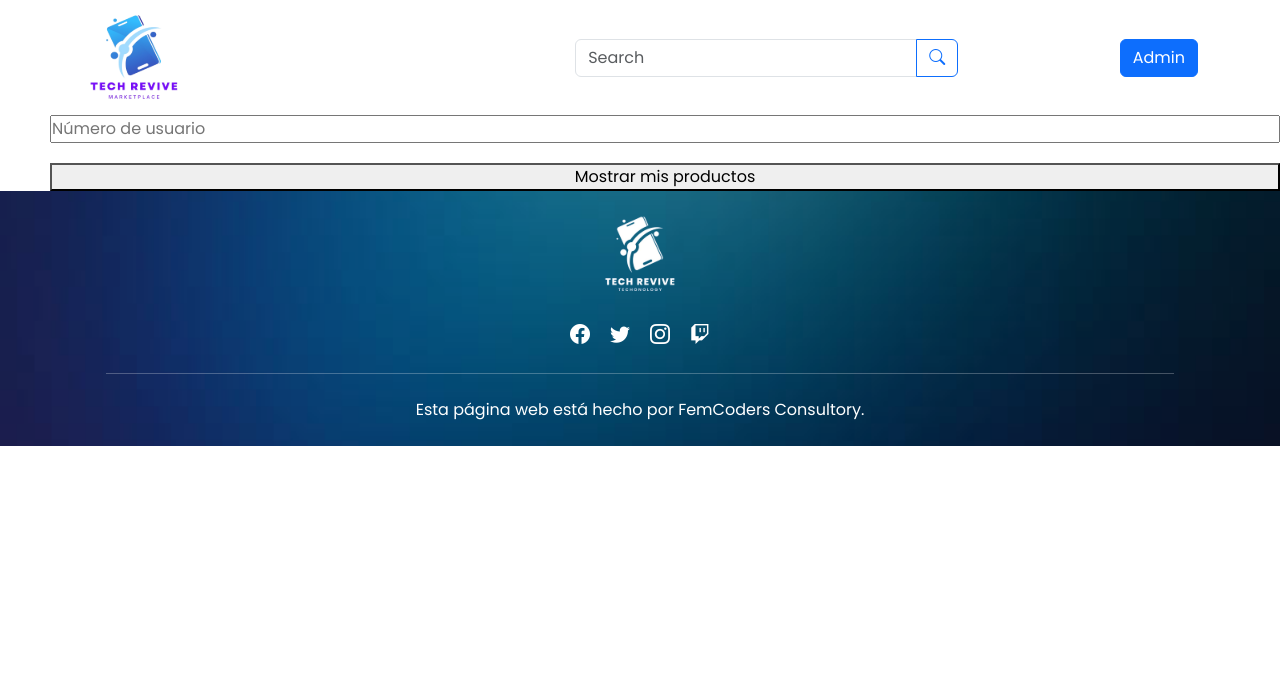
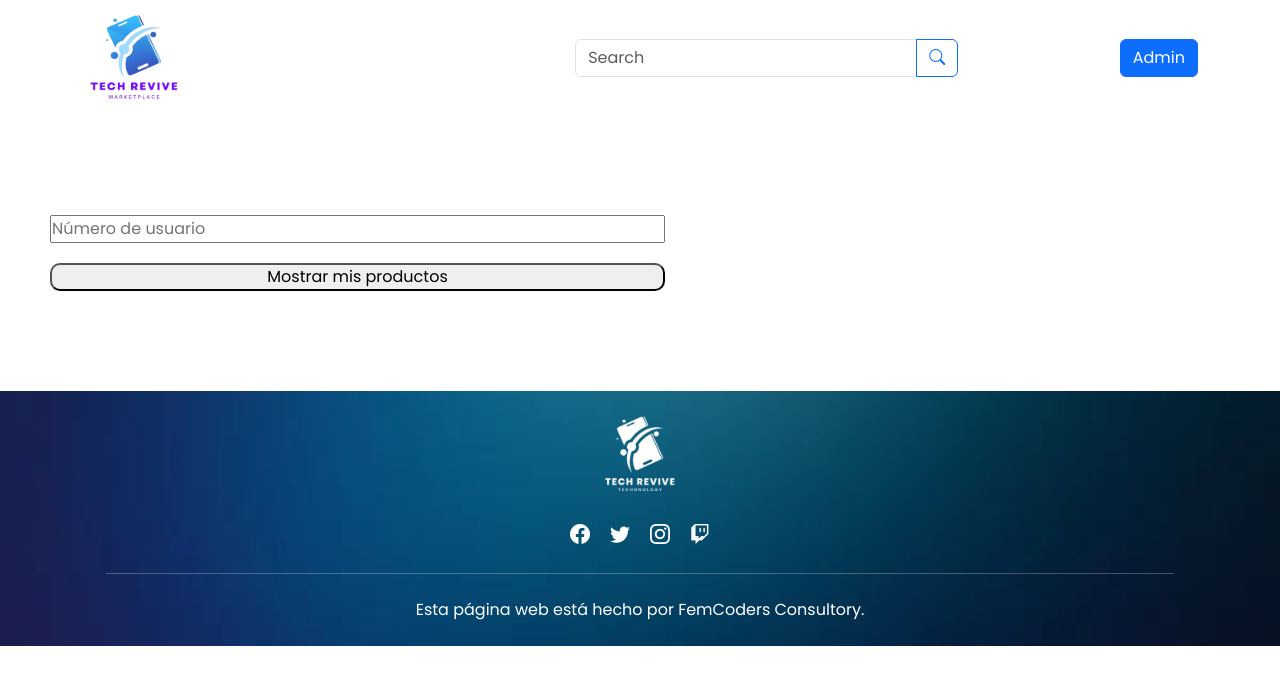
Before and after one commit to angylearns/hackathonF5-G25, a React (Vite) app in the folder frontend/: page /admin in a window 1280 px wide. Shown: the top 684 px of the page. Built offline with nearby package versions, Linux system fonts and the light colour scheme; data requests are answered from the project's data file.

Commit message:
css form

```diff
--- a/frontend/src/components/Form/Form.css
+++ b/frontend/src/components/Form/Form.css
@@ -5,9 +5,6 @@ form {
     /* align-items: flex-start; */
     align-items: left;
     margin-left: 50px;
-}
-.label-form{
-
 }
 .buttons-form{
     display: flex;
--- a/frontend/src/views/Admin.jsx
+++ b/frontend/src/views/Admin.jsx
@@ -7,9 +7,9 @@ const Admin = () => {
     const navigate = useNavigate();
 
     return (
-        <form onSubmit={handleSubmit(data => navigate(`/admin/${data.id}`))}>
-            <input {...register("id")} placeholder="Número de usuario"></input>
-            <button type="submit">Mostrar mis productos</button>
+        <form   onSubmit={handleSubmit(data => navigate(`/admin/${data.id}`))}>
+            <input style={{width: "50%", marginTop:"100px"}} {...register("id")} placeholder="Número de usuario"></input>
+            <button style={{width: "50%", borderRadius:"10px", marginBottom:"100px"}} type="submit">Mostrar mis productos</button>
         </form>
     );
 }
```
